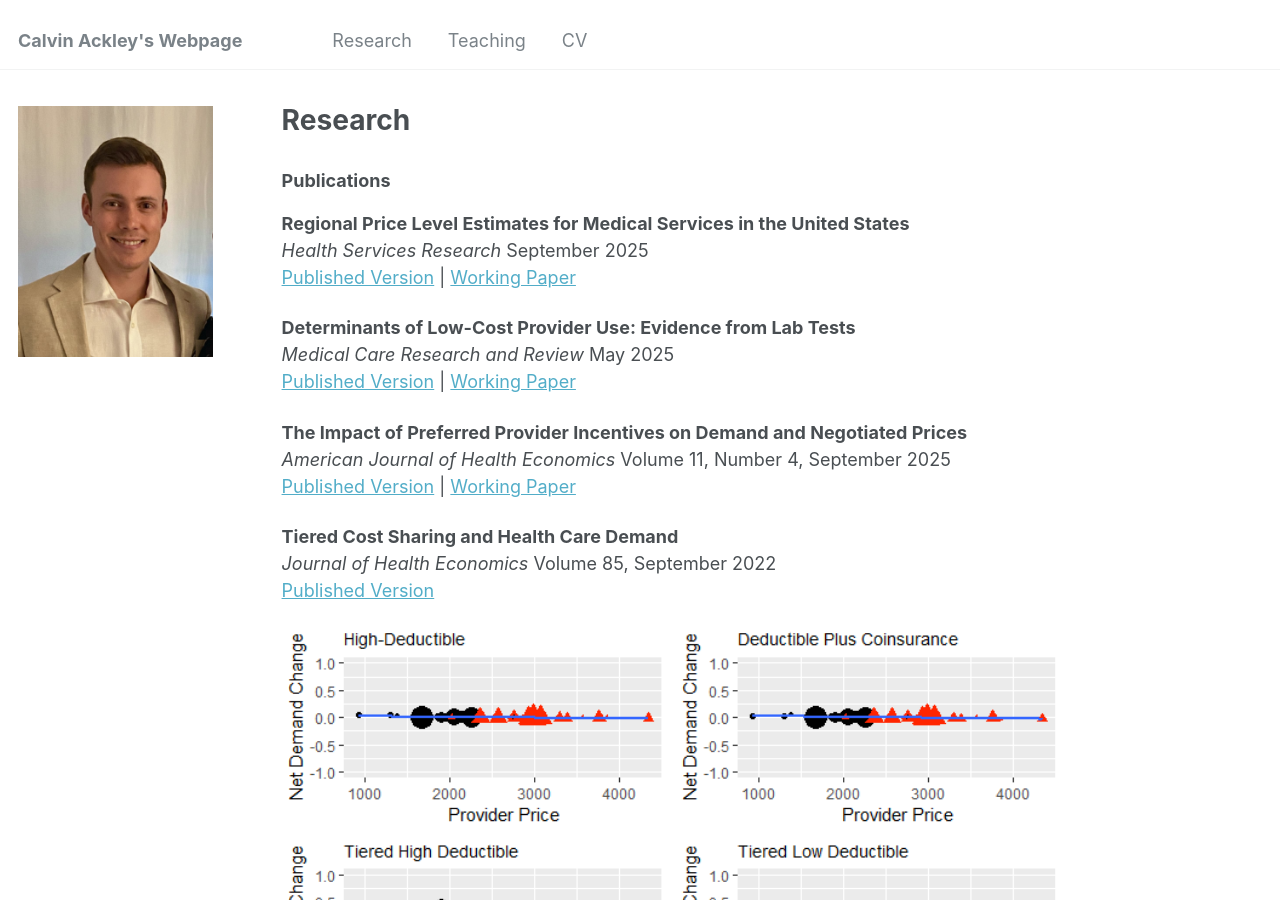
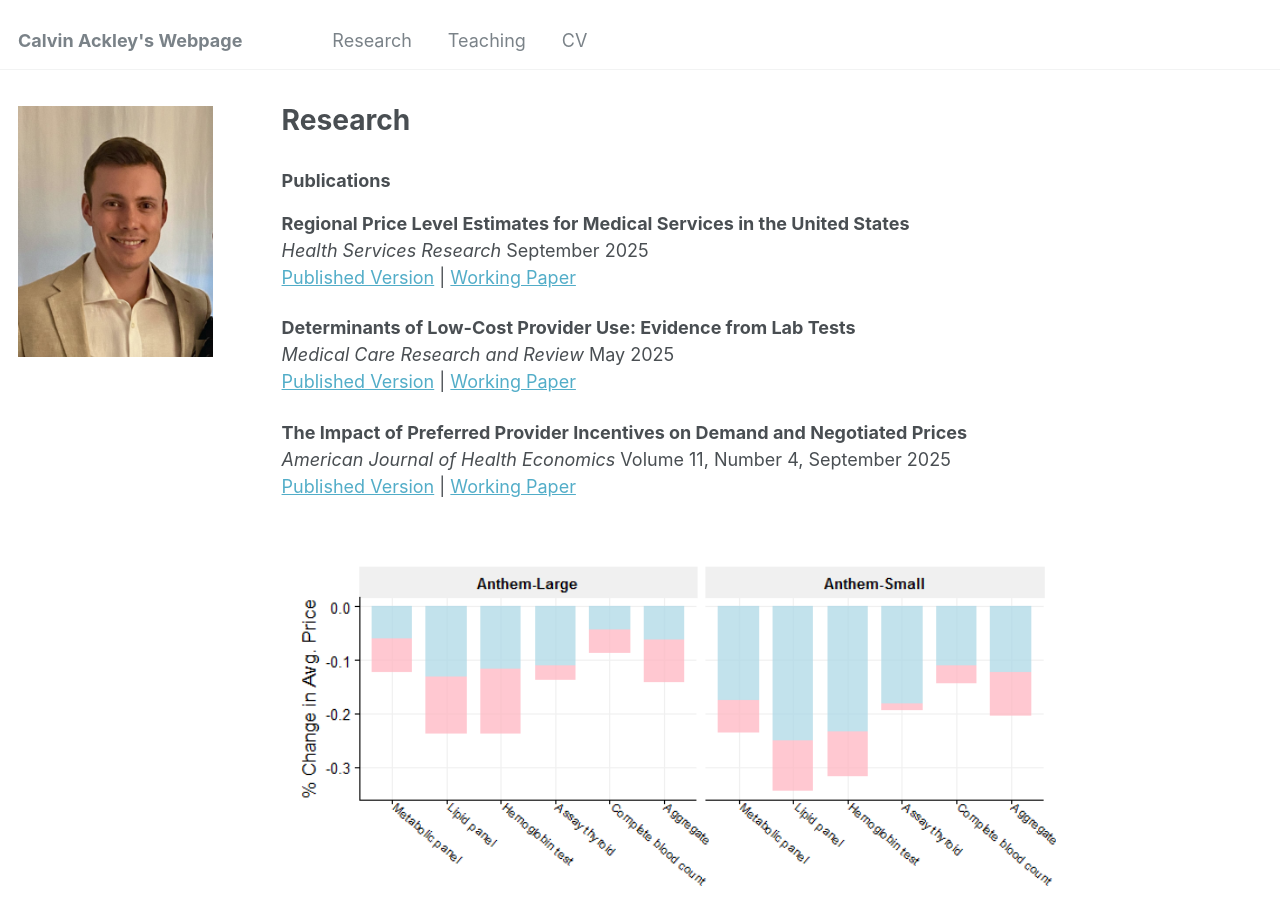
Before and after one commit to ackleycb/ackleycb.github.io, a Jekyll site: the page built from _pages/research.md, in a window 1280 px wide and 900 px high. Built offline with Jekyll 4.4.1, drawn with Linux system fonts in a browser that asks for light colours.

Commit message:
Add price-steer decomposition figure to Preferred Provider Incentives entry
Co-Authored-By: Claude Opus 4.8 (1M context) <noreply@anthropic.com>

```diff
--- a/_pages/research.md
+++ b/_pages/research.md
@@ -19,6 +19,8 @@ author_profile: true
 **The Impact of Preferred Provider Incentives on Demand and Negotiated Prices**
 *American Journal of Health Economics* Volume 11, Number 4, September 2025
 [Published Version](https://www.journals.uchicago.edu/doi/abs/10.1086/731074?journalCode=ajhe) | [Working Paper](/files/preferred_provider_incentives_demand_negotiated_prices_ACKLEY.pdf)
+
+<img src="/images/price_steer_decomposition_plot.png" alt="Decomposition of negotiated price changes from preferred provider steering" style="display:block; width:80%; max-width:80%; height:auto;">
 
 **Tiered Cost Sharing and Health Care Demand**
 *Journal of Health Economics* Volume 85, September 2022
```
Also changed, not shown: images/price_steer_decomposition_plot.png (added).
